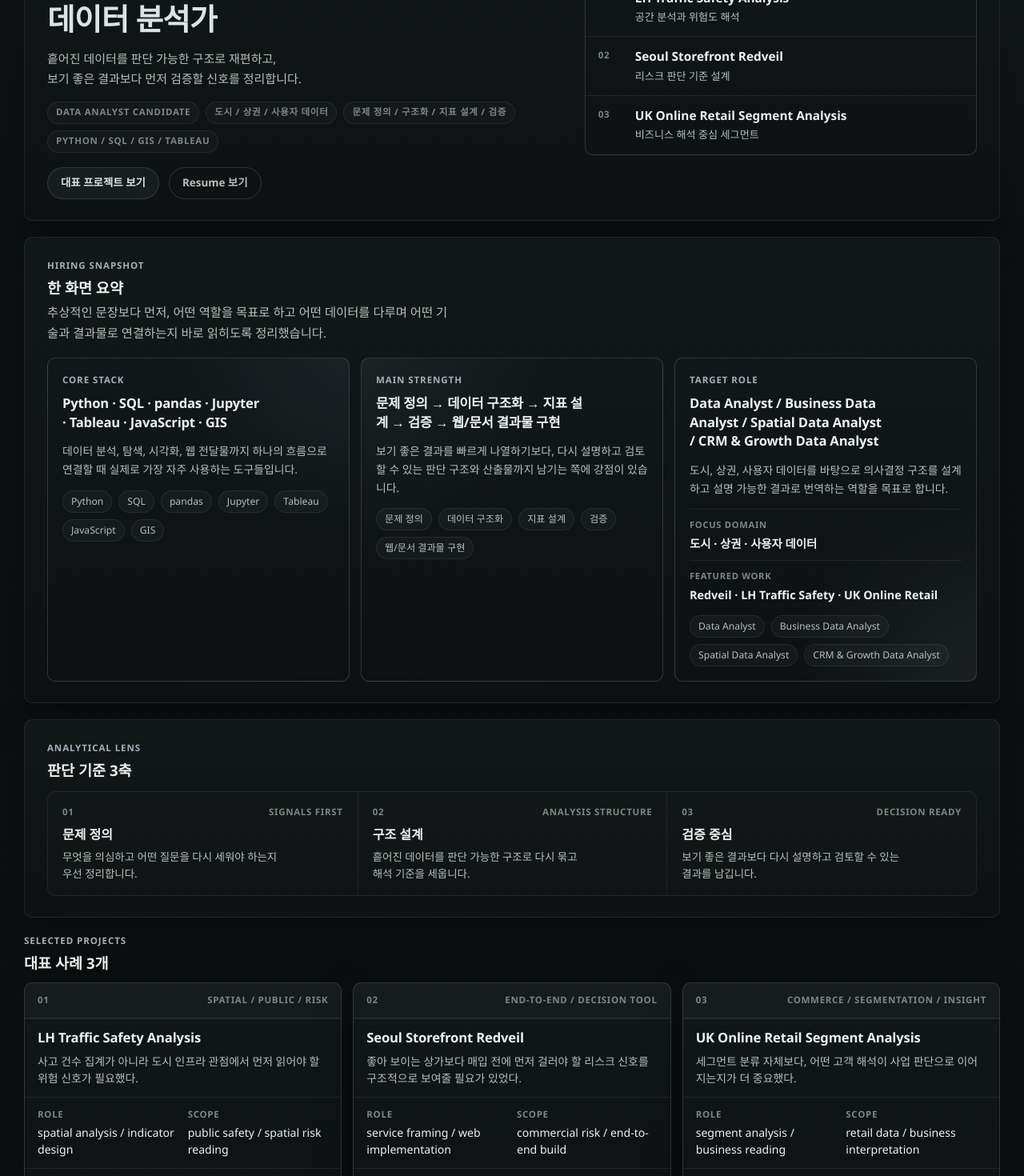
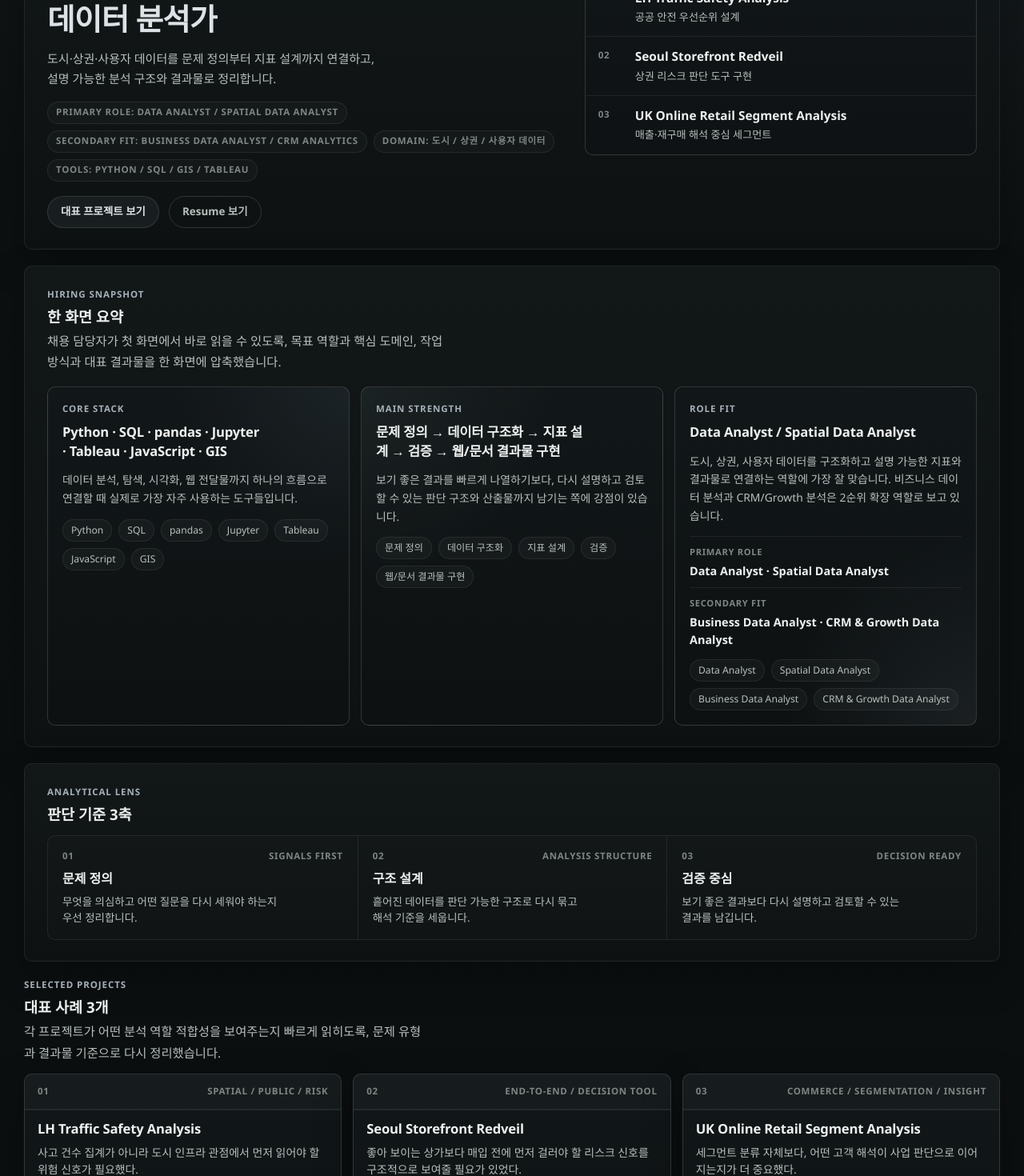
Before and after one commit to dffxonnb-cyber/signal-archive, a Next.js app: page / in a window 1280 px wide. Shown: the part 260-1730 px from the top of the page at 80% size. Built offline with nearby package versions, Linux system fonts and the light colour scheme.

Commit message:
Refine portfolio hiring presentation

```diff
--- a/app/page.tsx
+++ b/app/page.tsx
@@ -4,10 +4,10 @@ import { HomeProjectCard } from "@/components/home-project-card";
 import { featuredProjects } from "@/content/projects";
 
 const heroMeta = [
-  "Data Analyst Candidate",
-  "도시 / 상권 / 사용자 데이터",
-  "문제 정의 / 구조화 / 지표 설계 / 검증",
-  "Python / SQL / GIS / Tableau",
+  "Primary Role: Data Analyst / Spatial Data Analyst",
+  "Secondary Fit: Business Data Analyst / CRM Analytics",
+  "Domain: 도시 / 상권 / 사용자 데이터",
+  "Tools: Python / SQL / GIS / Tableau",
 ];
 
 const coreStack = ["Python", "SQL", "pandas", "Jupyter", "Tableau", "JavaScript", "GIS"];
@@ -20,16 +20,9 @@ const mainStrength = [
   "웹/문서 결과물 구현",
 ];
 
-const targetRoles = [
-  "Data Analyst",
-  "Business Data Analyst",
-  "Spatial Data Analyst",
-  "CRM & Growth Data Analyst",
-];
+const primaryRoles = ["Data Analyst", "Spatial Data Analyst"];
 
-const focusDomains = ["도시", "상권", "사용자 데이터"];
-
-const featuredSignals = ["Redveil", "LH Traffic Safety", "UK Online Retail"];
+const secondaryRoles = ["Business Data Analyst", "CRM & Growth Data Analyst"];
 
 const lensItems = [
   {
@@ -82,28 +75,28 @@ const homeProjectMeta: Record<
 > = {
   "lh-traffic-safety-analysis": {
     lens: "spatial / public / risk",
-    note: "공간 분석과 위험도 해석",
+    note: "공공 안전 우선순위 설계",
     problem: "사고 건수 집계가 아니라 도시 인프라 관점에서 먼저 읽어야 할 위험 신호가 필요했다.",
-    roleLabel: "spatial analysis / indicator design",
-    scopeLabel: "public safety / spatial risk reading",
+    roleLabel: "공간 분석 / 우선순위 지표 설계",
+    scopeLabel: "공공 안전 / 설치 판단 구조",
     tags: ["공간 분석", "공공데이터", "위험 해석", "지표 설계"],
     impact: "교통안전 해석을 빈도 정리에서 우선순위 판단 구조로 전환한 사례.",
   },
   "seoul-storefront-redveil": {
     lens: "end-to-end / decision tool",
-    note: "리스크 판단 기준 설계",
+    note: "상권 리스크 판단 도구 구현",
     problem: "좋아 보이는 상가보다 매입 전에 먼저 걸러야 할 리스크 신호를 구조적으로 보여줄 필요가 있었다.",
-    roleLabel: "service framing / web implementation",
-    scopeLabel: "commercial risk / end-to-end build",
+    roleLabel: "리스크 기준 설계 / 웹 구현",
+    scopeLabel: "상권 매입 검토 / 의사결정 도구",
     tags: ["리스크 기준", "SQL", "웹 구현", "상권 분석"],
     impact: "분석 결과를 문서에 멈추지 않고 웹 기반 판단 도구까지 연결한 사례.",
   },
   "uk-online-retail-segment-analysis": {
     lens: "commerce / segmentation / insight",
-    note: "비즈니스 해석 중심 세그먼트",
+    note: "매출·재구매 해석 중심 세그먼트",
     problem: "세그먼트 분류 자체보다, 어떤 고객 해석이 사업 판단으로 이어지는지가 더 중요했다.",
-    roleLabel: "segment analysis / business reading",
-    scopeLabel: "retail data / business interpretation",
+    roleLabel: "세그먼트 해석 / 인사이트 정리",
+    scopeLabel: "리테일 데이터 / 매출·재구매 해석",
     tags: ["커머스", "세그먼트", "고객 해석", "인사이트"],
     impact: "리테일 데이터를 사업 질문과 연결된 해석 구조로 정리한 사례.",
   },
@@ -126,16 +119,16 @@ export default function HomePage() {
             </div>
 
             <h1 className="hero-title home-hero__title">
-              <span className="home-hero__title-prefix">위험신호와 구조를 먼저 짚는</span>
+              <span className="home-hero__title-prefix">의사결정에 바로 쓰이도록 데이터를 구조화하는</span>
               <span className="hero-title__accent home-hero__title-tail">데이터 분석가</span>
             </h1>
 
             <p className="home-hero__summary">
               <span className="home-hero__summary-line">
-                흩어진 데이터를 판단 가능한 구조로 재편하고,
+                도시·상권·사용자 데이터를 문제 정의부터 지표 설계까지 연결하고,
               </span>
               <span className="home-hero__summary-line">
-                보기 좋은 결과보다 먼저 검증할 신호를 정리합니다.
+                설명 가능한 분석 구조와 결과물로 정리합니다.
               </span>
             </p>
 
@@ -182,8 +175,8 @@ export default function HomePage() {
             <span className="eyebrow">Hiring Snapshot</span>
             <h2 className="section-title">한 화면 요약</h2>
             <p className="page-intro">
-              추상적인 문장보다 먼저, 어떤 역할을 목표로 하고 어떤 데이터를 다루며 어떤 기술과 결과물로
-              연결하는지 바로 읽히도록 정리했습니다.
+              채용 담당자가 첫 화면에서 바로 읽을 수 있도록, 목표 역할과 핵심 도메인, 작업 방식과 대표 결과물을
+              한 화면에 압축했습니다.
             </p>
           </div>
 
@@ -230,32 +223,29 @@ export default function HomePage() {
 
             <article className="home-snapshot-card home-snapshot-card--role">
               <div className="home-snapshot-card__top">
-                <span className="eyebrow">Target Role</span>
-                <h3>
-                  Data Analyst / Business Data Analyst / Spatial Data Analyst / CRM & Growth Data
-                  Analyst
-                </h3>
+                <span className="eyebrow">Role Fit</span>
+                <h3>Data Analyst / Spatial Data Analyst</h3>
               </div>
 
               <p>
-                도시, 상권, 사용자 데이터를 바탕으로 의사결정 구조를 설계하고 설명 가능한 결과로 번역하는 역할을
-                목표로 합니다.
+                도시, 상권, 사용자 데이터를 구조화하고 설명 가능한 지표와 결과물로 연결하는 역할에 가장 잘 맞습니다.
+                비즈니스 데이터 분석과 CRM/Growth 분석은 2순위 확장 역할로 보고 있습니다.
               </p>
 
               <div className="home-snapshot-card__meta">
                 <div className="home-snapshot-card__meta-block">
-                  <span className="home-snapshot-card__meta-label">Focus Domain</span>
-                  <strong>{focusDomains.join(" · ")}</strong>
+                  <span className="home-snapshot-card__meta-label">Primary Role</span>
+                  <strong>{primaryRoles.join(" · ")}</strong>
                 </div>
 
                 <div className="home-snapshot-card__meta-block">
-                  <span className="home-snapshot-card__meta-label">Featured Work</span>
-                  <strong>{featuredSignals.join(" · ")}</strong>
+                  <span className="home-snapshot-card__meta-label">Secondary Fit</span>
+                  <strong>{secondaryRoles.join(" · ")}</strong>
                 </div>
               </div>
 
               <div className="home-snapshot-card__chips" aria-label="타깃 역할">
-                {targetRoles.map((item) => (
+                {[...primaryRoles, ...secondaryRoles].map((item) => (
                   <span className="home-snapshot-card__chip" key={item}>
                     {item}
                   </span>
@@ -295,6 +285,10 @@ export default function HomePage() {
           <div className="home-selected__head">
             <span className="eyebrow">Selected Projects</span>
             <h2 className="section-title">대표 사례 3개</h2>
+            <p className="page-intro">
+              각 프로젝트가 어떤 분석 역할 적합성을 보여주는지 빠르게 읽히도록, 문제 유형과 결과물 기준으로
+              다시 정리했습니다.
+            </p>
           </div>
 
           <div className="home-selected__grid">
```
